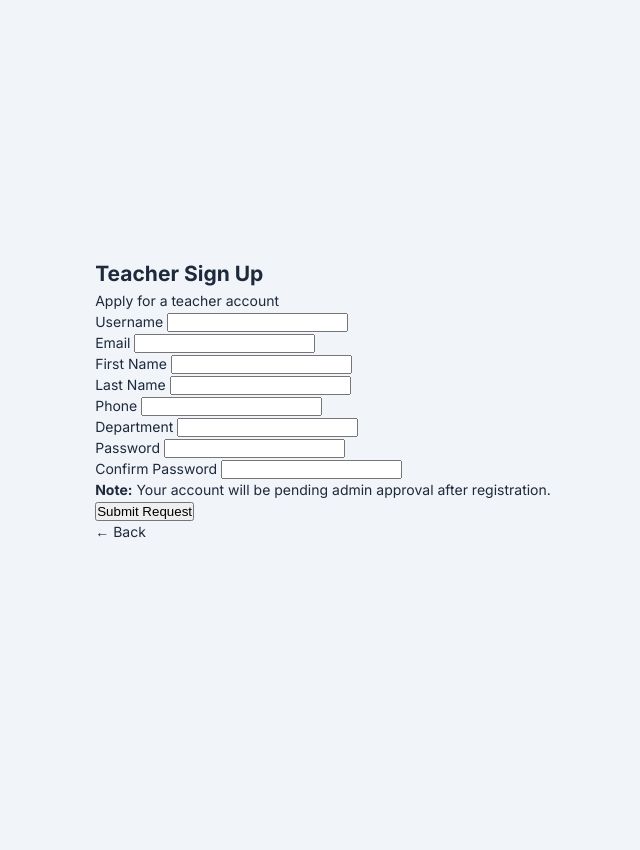
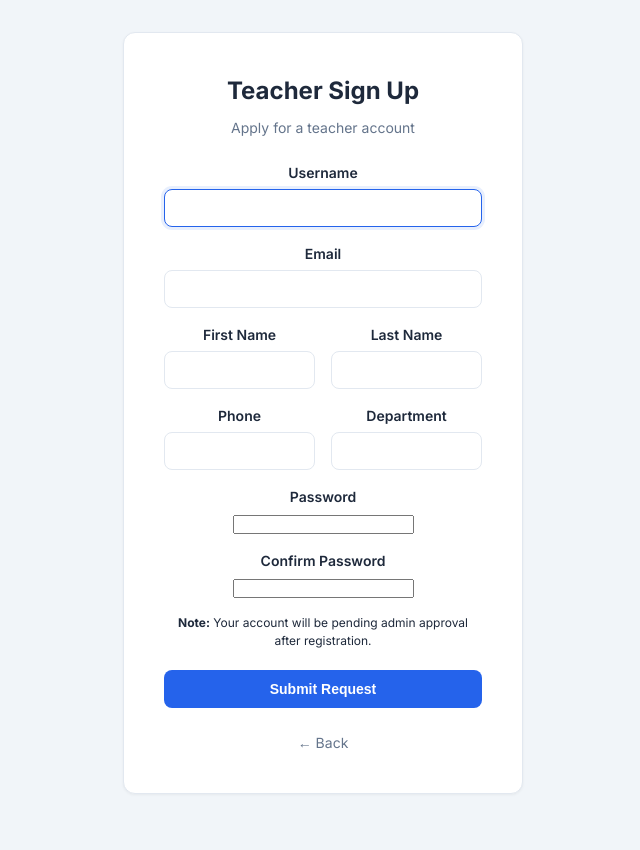
Before and after one commit to atomi7e/att-system_pet, a Django app: page /register/teacher/ in a window 1280 px wide. Shown: the whole page, without its empty margins (317-957 px from the left). Before the commit the page ends 538 px from the top, so only its background shows below. Run offline with Django 5.2, Linux system fonts and the light colour scheme.

Commit message:
Working with project

```diff
--- a/attendance/attendance/forms.py
+++ b/attendance/attendance/forms.py
@@ -2,37 +2,28 @@ from django import forms
 from django.contrib.auth.forms import UserCreationForm
 from django.contrib.auth.models import User
 
-# Базовые классы (на случай использования в других местах)
-INPUT_CLASSES = "w-full px-4 py-3 rounded-xl border border-gray-300 focus:ring-2 focus:ring-blue-500 focus:border-blue-500 outline-none transition-all"
+# Универсальный класс для всех полей ввода (ссылается на style.css)
+INPUT_CLASSES = "form-input"
 
 class UserLoginForm(forms.Form):
-    username = forms.CharField()
-    password = forms.CharField(widget=forms.PasswordInput)
+    username = forms.CharField(widget=forms.TextInput(attrs={'class': INPUT_CLASSES, 'placeholder': 'Enter username'}))
+    password = forms.CharField(widget=forms.PasswordInput(attrs={'class': INPUT_CLASSES, 'placeholder': 'Enter password'}))
 
 class UserRegistrationForm(UserCreationForm):
-    email = forms.EmailField(required=True)
-    first_name = forms.CharField(max_length=30, required=True)
-    last_name = forms.CharField(max_length=30, required=True)
+    email = forms.EmailField(required=True, widget=forms.EmailInput(attrs={'class': INPUT_CLASSES}))
+    first_name = forms.CharField(max_length=30, required=True, widget=forms.TextInput(attrs={'class': INPUT_CLASSES}))
+    last_name = forms.CharField(max_length=30, required=True, widget=forms.TextInput(attrs={'class': INPUT_CLASSES}))
 
     class Meta:
         model = User
         fields = ('username', 'first_name', 'last_name', 'email', 'password1', 'password2')
 
-    def save(self, commit=True):
-        user = super().save(commit=False)
-        user.email = self.cleaned_data['email']
-        user.first_name = self.cleaned_data['first_name']
-        user.last_name = self.cleaned_data['last_name']
-        if commit:
-            user.save()
-        return user
-
 class StudentRegistrationForm(forms.Form):
-    username = forms.CharField(max_length=150)
-    student_id = forms.CharField(max_length=20)
-    email = forms.EmailField(required=False)
-    password1 = forms.CharField(widget=forms.PasswordInput, label='Password')
-    password2 = forms.CharField(widget=forms.PasswordInput, label='Confirm password')
+    username = forms.CharField(max_length=150, widget=forms.TextInput(attrs={'class': INPUT_CLASSES, 'placeholder': 'Choose username'}))
+    student_id = forms.CharField(max_length=20, widget=forms.TextInput(attrs={'class': INPUT_CLASSES, 'placeholder': 'e.g. 230521'}))
+    email = forms.EmailField(required=False, widget=forms.EmailInput(attrs={'class': INPUT_CLASSES, 'placeholder': 'Optional'}))
+    password1 = forms.CharField(widget=forms.PasswordInput(attrs={'class': INPUT_CLASSES}), label='Password')
+    password2 = forms.CharField(widget=forms.PasswordInput(attrs={'class': INPUT_CLASSES}), label='Confirm password')
 
     def clean_username(self):
         username = self.cleaned_data.get('username')
@@ -70,15 +61,18 @@ class StudentRegistrationForm(forms.Form):
         return user
 
 class TeacherRegistrationForm(UserCreationForm):
-    email = forms.EmailField(required=True)
-    first_name = forms.CharField(max_length=30, required=True)
-    last_name = forms.CharField(max_length=30, required=True)
-    phone = forms.CharField(max_length=20, required=False)
-    department = forms.CharField(max_length=100, required=False)
+    email = forms.EmailField(required=True, widget=forms.EmailInput(attrs={'class': INPUT_CLASSES}))
+    first_name = forms.CharField(max_length=30, required=True, widget=forms.TextInput(attrs={'class': INPUT_CLASSES}))
+    last_name = forms.CharField(max_length=30, required=True, widget=forms.TextInput(attrs={'class': INPUT_CLASSES}))
+    phone = forms.CharField(max_length=20, required=False, widget=forms.TextInput(attrs={'class': INPUT_CLASSES}))
+    department = forms.CharField(max_length=100, required=False, widget=forms.TextInput(attrs={'class': INPUT_CLASSES}))
 
     class Meta:
         model = User
         fields = ('username', 'first_name', 'last_name', 'email', 'phone', 'department', 'password1', 'password2')
+        widgets = {
+            'username': forms.TextInput(attrs={'class': INPUT_CLASSES}),
+        }
 
     def save(self, commit=True):
         user = super().save(commit=False)
--- a/attendance/templates/attendance/register_teacher.html
+++ b/attendance/templates/attendance/register_teacher.html
@@ -3,84 +3,69 @@
 {% block title %}Teacher Registration{% endblock %}
 
 {% block content %}
-<div class="sm:mx-auto sm:w-full sm:max-w-md">
-    <div class="bg-white py-8 px-6 shadow-xl shadow-slate-200/60 sm:rounded-2xl sm:px-10 border border-gray-100">
-        <div class="mb-6">
-            <h2 class="text-2xl font-bold text-slate-900">Teacher Sign Up</h2>
-            <p class="mt-1 text-sm text-slate-500">Apply for a teacher account</p>
+<div class="card auth-card">
+    <div class="auth-header">
+        <h2 style="font-size: 24px; font-weight: 700; margin-bottom: 8px;">Teacher Sign Up</h2>
+        <p style="color: var(--text-muted);">Apply for a teacher account</p>
     </div>
 
-        <form method="POST" class="space-y-5">
+    <form method="POST">
         {% csrf_token %}
 
         {% if form.non_field_errors %}
-                <div class="bg-red-50 border border-red-200 text-red-700 px-4 py-3 rounded-xl text-sm font-medium">
-                    {{ form.non_field_errors }}
-                </div>
+            <div class="alert alert-error">{{ form.non_field_errors }}</div>
         {% endif %}
 
-            <div class="space-y-4">
-                <div>
-                    <label class="block text-sm font-bold text-slate-700 mb-1">Username</label>
-                    <input type="text" name="username" required
-                           class="block w-full px-4 py-3 border border-gray-300 rounded-xl bg-white focus:ring-2 focus:ring-indigo-500 focus:border-indigo-500 sm:text-sm transition-all outline-none">
+        <div class="form-group">
+            <label class="form-label">Username</label>
+            {{ form.username }}
         </div>
-                <div>
-                    <label class="block text-sm font-bold text-slate-700 mb-1">Email</label>
-                    <input type="email" name="email" required
-                           class="block w-full px-4 py-3 border border-gray-300 rounded-xl bg-white focus:ring-2 focus:ring-indigo-500 focus:border-indigo-500 sm:text-sm transition-all outline-none">
+
+        <div class="form-group">
+            <label class="form-label">Email</label>
+            {{ form.email }}
+        </div>
+
+        <div style="display: grid; grid-template-columns: 1fr 1fr; gap: 16px;">
+            <div class="form-group">
+                <label class="form-label">First Name</label>
+                {{ form.first_name }}
+            </div>
+            <div class="form-group">
+                <label class="form-label">Last Name</label>
+                {{ form.last_name }}
             </div>
         </div>
 
-            <div class="grid grid-cols-2 gap-4">
-                <div>
-                    <label class="block text-sm font-bold text-slate-700 mb-1">First Name</label>
-                    <input type="text" name="first_name" required
-                           class="block w-full px-4 py-3 border border-gray-300 rounded-xl bg-white focus:ring-2 focus:ring-indigo-500 focus:border-indigo-500 sm:text-sm transition-all outline-none">
+        <div style="display: grid; grid-template-columns: 1fr 1fr; gap: 16px;">
+            <div class="form-group">
+                <label class="form-label">Phone</label>
+                {{ form.phone }}
             </div>
-                <div>
-                    <label class="block text-sm font-bold text-slate-700 mb-1">Last Name</label>
-                    <input type="text" name="last_name" required
-                           class="block w-full px-4 py-3 border border-gray-300 rounded-xl bg-white focus:ring-2 focus:ring-indigo-500 focus:border-indigo-500 sm:text-sm transition-all outline-none">
+            <div class="form-group">
+                <label class="form-label">Department</label>
+                {{ form.department }}
             </div>
         </div>
 
-            <div class="grid grid-cols-2 gap-4">
-                <div>
-                    <label class="block text-sm font-bold text-slate-700 mb-1">Phone</label>
-                    <input type="text" name="phone"
-                           class="block w-full px-4 py-3 border border-gray-300 rounded-xl bg-white focus:ring-2 focus:ring-indigo-500 focus:border-indigo-500 sm:text-sm transition-all outline-none">
+        <div class="form-group">
+            <label class="form-label">Password</label>
+            {{ form.password1 }}
         </div>
-                <div>
-                    <label class="block text-sm font-bold text-slate-700 mb-1">Department</label>
-                    <input type="text" name="department"
-                           class="block w-full px-4 py-3 border border-gray-300 rounded-xl bg-white focus:ring-2 focus:ring-indigo-500 focus:border-indigo-500 sm:text-sm transition-all outline-none">
-                </div>
+        <div class="form-group">
+            <label class="form-label">Confirm Password</label>
+            {{ form.password2 }}
         </div>
 
-            <div>
-                <label class="block text-sm font-bold text-slate-700 mb-1">Password</label>
-                <input type="password" name="password1" required
-                       class="block w-full px-4 py-3 border border-gray-300 rounded-xl bg-white focus:ring-2 focus:ring-indigo-500 focus:border-indigo-500 sm:text-sm transition-all outline-none">
-            </div>
-            <div>
-                <label class="block text-sm font-bold text-slate-700 mb-1">Confirm Password</label>
-                <input type="password" name="password2" required
-                       class="block w-full px-4 py-3 border border-gray-300 rounded-xl bg-white focus:ring-2 focus:ring-indigo-500 focus:border-indigo-500 sm:text-sm transition-all outline-none">
-            </div>
-
-            <div class="bg-blue-50 p-3 rounded-lg text-xs text-blue-800">
+        <div class="alert" style="font-size: 12px; margin-bottom: 20px;">
             <strong>Note:</strong> Your account will be pending admin approval after registration.
         </div>
 
-            <button type="submit" class="w-full flex justify-center py-3 px-4 border border-transparent rounded-xl shadow-lg shadow-indigo-600/20 text-sm font-bold text-white bg-indigo-600 hover:bg-indigo-700 focus:outline-none focus:ring-2 focus:ring-offset-2 focus:ring-indigo-500 transition-transform active:scale-95">
-                Submit Request
-            </button>
+        <button type="submit" class="btn btn-primary btn-full">Submit Request</button>
     </form>
 
-        <div class="mt-6 text-center text-sm">
-            <a href="{% url 'register_choice' %}" class="text-slate-500 hover:text-slate-800">← Back</a>
-        </div>
+    <div style="text-align: center; margin-top: 24px;">
+        <a href="{% url 'register_choice' %}" style="color: var(--text-muted);">← Back</a>
     </div>
 </div>
 {% endblock %}
--- a/attendance/templates/base.html
+++ b/attendance/templates/base.html
@@ -5,9 +5,7 @@
     <meta charset="UTF-8">
     <meta name="viewport" content="width=device-width, initial-scale=1.0">
     <title>{% block title %}Attendance System{% endblock %}</title>
-
     <link href="https://fonts.googleapis.com/css2?family=Inter:wght@300;400;500;600;700&display=swap" rel="stylesheet">
-
     <link rel="stylesheet" href="{% static 'css/style.css' %}">
 </head>
 <body>
@@ -26,7 +24,7 @@
 
             <main class="page-body">
                 {% if messages %}
-                    <div class="messages-container">
+                    <div class="messages-container" style="margin-bottom: 20px;">
                         {% for message in messages %}
                             <div class="alert alert-{{ message.tags }}">
                                 {{ message }}
```
Also changed, not shown: attendance/templates/attendance/mark_attendance_select_group.html (+28 -22 lines), attendance/templates/attendance/register_student.html (+29 -38 lines). Lines whose indentation alone changed are shown as unchanged.
